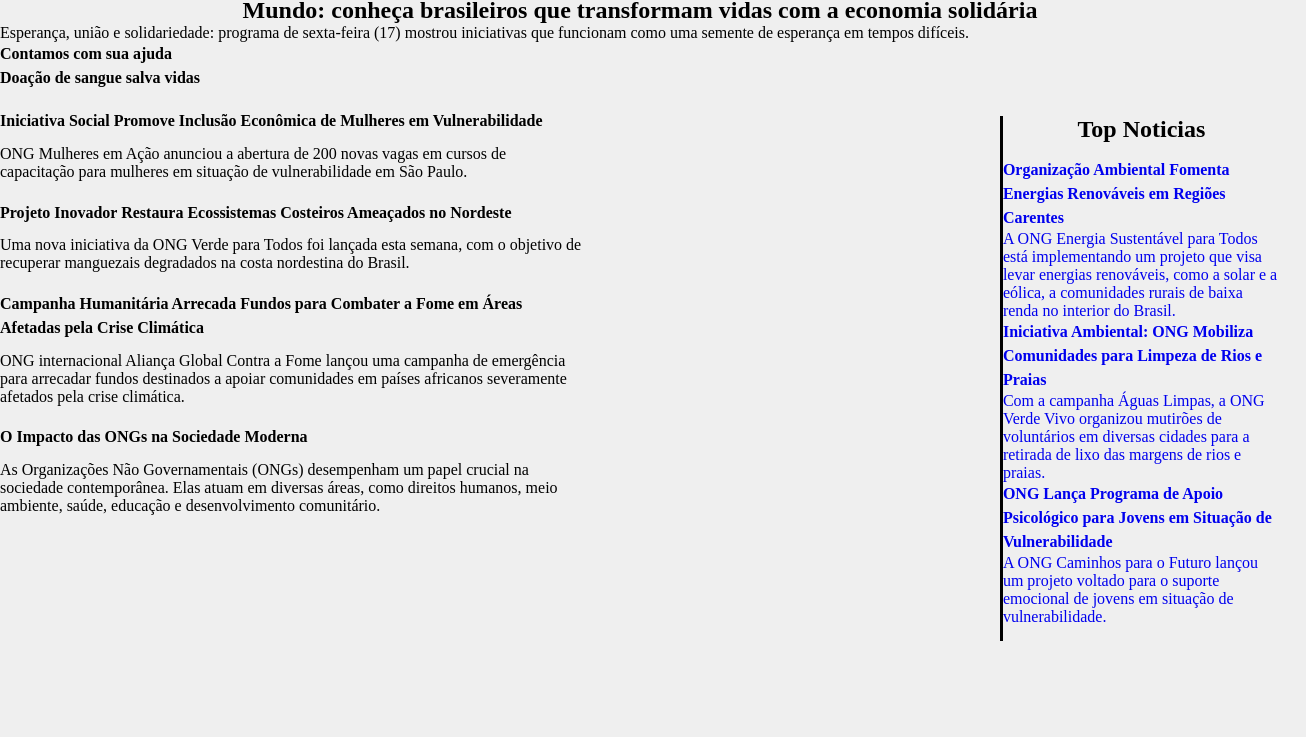
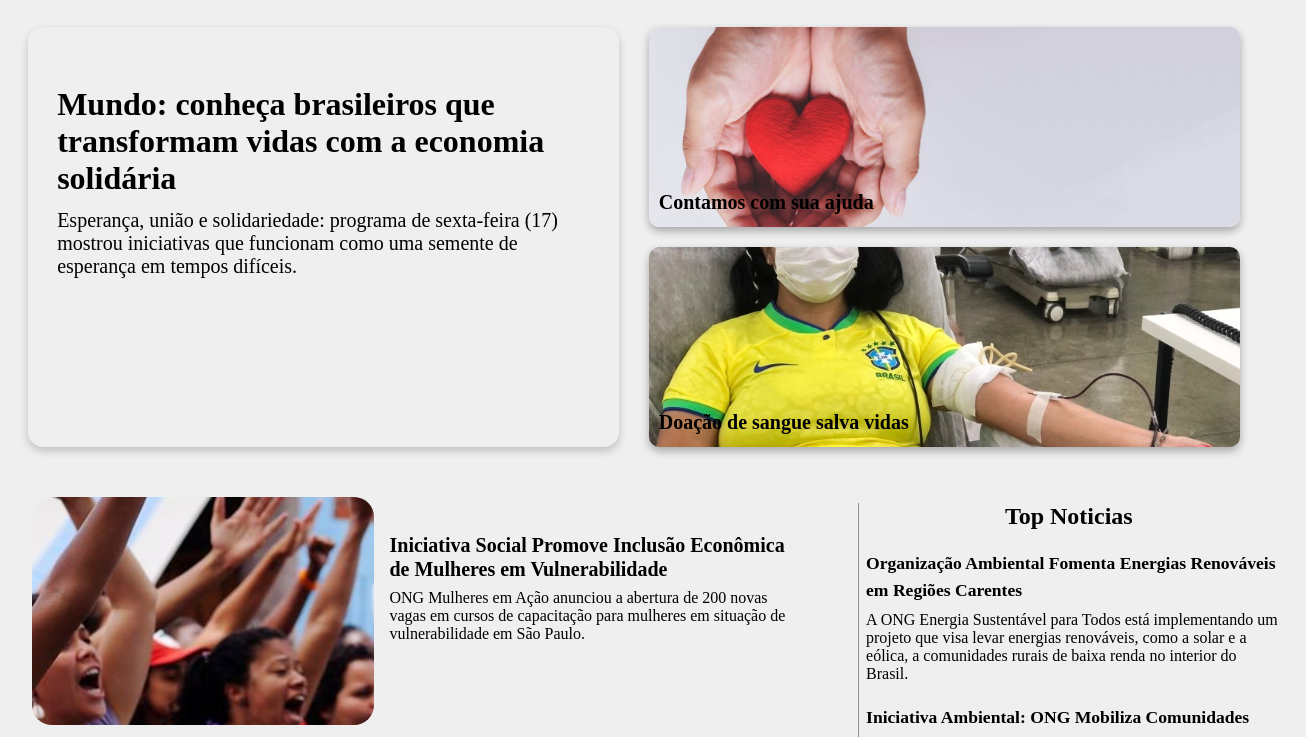
Before and after one commit to ICEI-PUC-Minas-PMV-SI/pmv-si-2024-2-pe1-t5-pmv-si-2024-2-pe1-t5_atual-WebApplicationProject-Template, a plain HTML site: page src/Noticia/noticia.html in a window 1280 px wide. Shown: the part 63-800 px from the top of the page, 1306 px wide, since content can reach past the window. Drawn offline with Linux system fonts and the light colour scheme.

Commit message:
AtualizaçãoCss

```diff
--- a/src/Noticia/style.css
+++ b/src/Noticia/style.css
@@ -15,7 +15,7 @@ span {
 }
 
 /* Container Principal */
-.containerP {
+#containerP {
     display: flex;
     width: 100%;
     gap: 30px;
@@ -24,17 +24,41 @@ span {
     padding: 30px 2px;
 }
 
-.noticiaP-right {
+#noticiaP-right {
     border-radius: 15px;
-    width: 60%;
+    flex: 1;
     box-shadow: 0 4px 8px rgba(0, 0, 0, 0.2);
-    transition: transform 0.2s;
     display: flex;
     flex-direction: column;
 }
 
-.box1,
-.box2 {
+
+#tituloP {
+    margin-top: 10%;
+    margin-left: 5%;
+    width: 95%;
+    font-size: 32px;
+    font-weight: bold;/
+}
+
+#textoP {
+    margin-left: 5%;
+    margin-top: 2%;
+    width: 90%;
+    font-weight: normal;
+    font-size: 1rem;
+    font-size: 20px;
+
+}
+
+#noticiaP-left {
+    margin-right: 5%;
+    border-radius: 15px;
+    flex: 1;
+
+}
+
+.box {
     height: 200px;
     width: 100%;
     margin-right: 5%;
@@ -46,85 +70,73 @@ span {
     background-position: center;
     border-radius: 10px;
     box-shadow: 0 4px 8px rgba(0, 0, 0, 0.3);
+    transition: transform 0.2s;
+    bottom: 0;
+    position: relative;
 }
 
-.box1 {
-    background-image: url(./img/coracao.jpg);
+.subTitulo {
+    position: absolute;
+    /* Para posicionar dentro do elemento pai */
+    bottom: 0;
+    left: 0;
+    width: 50vh;
+    color: #000000;
+    padding: 10px;
+    /* Opcional: para espaçamento extra */
 }
 
-.box2 {
-    margin-top: 20px;
-    background-image: url(./img/sangue.jpg);
-}
-
-.titulop {
-    margin-top: 10%;
-    margin-left: 5%;
-    width: 95%;
-}
-
-.textop {
-    margin-left: 5%;
-    width: 90%;
-    font-weight: normal;
-    font-size: 1rem;
-}
-
-h2 {
-    display: flex;
-    justify-content: center;
-}
 
 /*** SEGUNDA PARTE ***/
 /* Esqueleto */
 /*Left*/
 
 #container2 {
-    height: 1050px;
+    min-height: 1050px;
     width: 100%;
     display: flex;
     gap: 2%;
 }
 
 
-#leftnoticias {
+#leftNoticias {
     display: grid;
-    /* Define layout em flexbox */
     align-items: left;
-    /* Alinha itens verticalmente a esquerda */
     gap: 2%;
-    /* Espaço entre a imagem e o texto */
     max-width: 60%;
-    /* Define uma largura máxima para o container */
     margin: 20px auto;
-    /* Centraliza o container */
-
 }
 
-#noticias0 {
+.noticias {
     display: flex;
     height: 100%;
     gap: 2%;
-    /* Define layout em flexbox */
 }
 
-#outrosbox {
-    background-image: url(./img/menino.jpg);
+.outrosBox {
     height: 100%;
     width: 50%;
     border-radius: 20px;
-    margin-left: 3%;
+    background-size: auto;
+    background-repeat: no-repeat;
     background-position: center;
-    max-width: 60%;
+    transform: scale(1);
 }
 
 #texto {
     margin-top: 2%;
-    height: 90%;
+    height: 80%;
     width: 60%;
 }
 
-H3 {
+#tituloOutros {
+    font-size: 20px;
+    line-height: 1.2;
+}
+
+
+h3 {
+    margin-top: 5%;
     font-size: 100%;
     line-height: 1.5;
 }
@@ -133,36 +145,94 @@ H3 {
     margin-top: 2%;
 }
 
+
+h2 {
+    display: flex;
+    justify-content: center;
+}
+
 /*Right*/
 #topAssuntos {
     margin-top: 2%;
-    border-left: medium solid;
     display: grid;
     width: 33%;
     height: 50%;
+    border-left: none;
+    /* Remove qualquer borda sólida */
+    background-image: linear-gradient(to right, #333 0%, transparent 100%);
+    background-size: 1px 100%;
+    /* Define a largura da borda */
+    background-repeat: no-repeat;
+    /* Evita que o gradiente se repita */
+    transition: background-size 0.3s ease;
+    /* Suaviza o efeito */
 }
 
-#top1 {
-    display: grid;
-    justify-content: left;
+#top {
+    margin-left: 2%;
 }
+
+.top1 {
+
+    font-size: 1.1rem;
+    margin-top: 10%;
+    font-weight: bold;
+    color: black;
+}
+
+p {
+    font-size: 1rem;
+    margin-top: 2%;
+    font-weight: normal;
+}
+
+/*Imagens*/
+
+#box1 {
+    background-image: url(../imgNoticia/coracao.jpg);
+}
+
+#box2 {
+    margin-top: 20px;
+    background-image: url(../imgNoticia/sangue.jpg);
+}
+
+
+#imagem1 {
+    background-image: url(../imgNoticia/Mulher.jpg)
+        /*./img/Mulher.jpg);*/
+}
+
+#imagem2 {
+    background-image: url(../imgNoticia/Rio.jpeg);
+}
+
+#imagem3 {
+    background-image: url(../imgNoticia/menino.jpg);
+}
+
+#imagem4 {
+    background-image: url(../imgNoticia/ONGs.jpeg);
+}
+
+/*Fim*/
+
 
 /* Media Queries para melhorar a responsividade */
 @media (max-width: 768px) {
-    .containerP {
+    #containerP {
         flex-direction: column;
     }
 
-    .noticiaP-right {
+    #noticiaP-right {
         width: 100%;
     }
 
-    .box1,
-    .box2 {
+    .box {
         width: 100%;
     }
 
-    #outrosbox {
+    .outrosbox {
         width: 100%;
         height: 200px;
     }
@@ -173,7 +243,7 @@ H3 {
         width: 100%;
     }
 
-    #topnot {
+    #topAssuntos {
         width: 100%;
     }
 }
```
